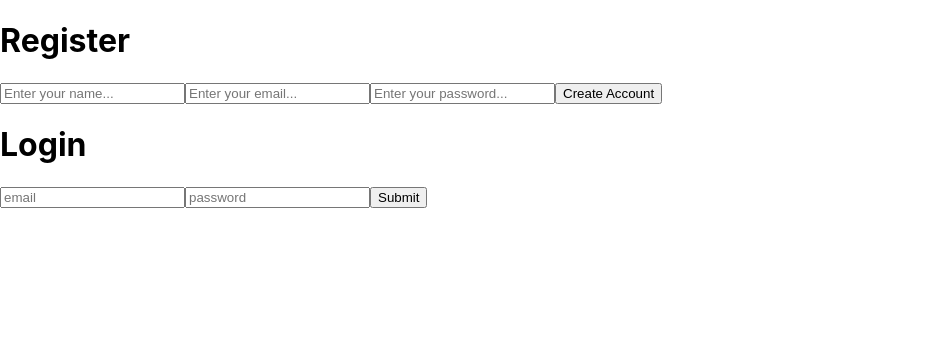
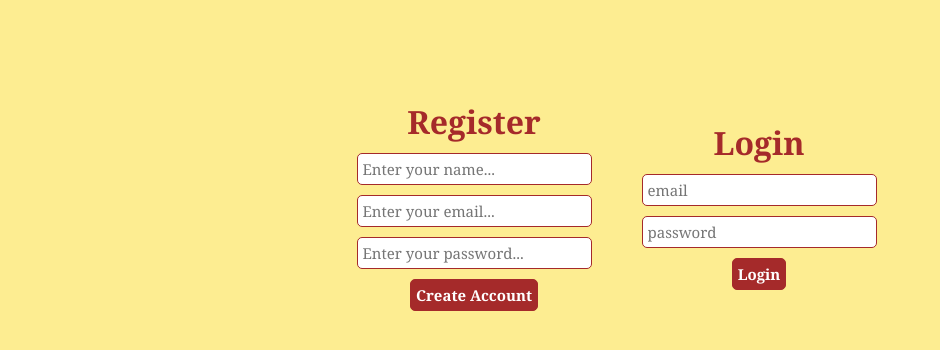
Before and after one commit to Zakaria-Takkoush/Address-Book-react-nodejs, a React (Create React App) app in the folder frontend-react/: page / in a window 1280 px wide. Shown: the top 350 px of the page, without its empty margins (0-940 px from the left). Built offline with nearby package versions, Linux system fonts and the light colour scheme.

Commit message:
Frontend - Styled Login Page

```diff
--- a/frontend-react/src/components/Contacts/AddContact.jsx
+++ b/frontend-react/src/components/Contacts/AddContact.jsx
@@ -60,6 +60,7 @@ const AddContact = ({setContacts, contacts}) => {
 
   return (
     <div>
+      <h3>Add a new contact</h3>
       <form onSubmit={handleSubmit}>
 
         <label>Name</label>
--- a/frontend-react/src/components/Contacts/Filter.jsx
+++ b/frontend-react/src/components/Contacts/Filter.jsx
@@ -40,9 +40,9 @@ const Filter = ({setFilteredContacts, contacts}) => {
 
   return (
 
-    <div>
+    <div className='filter'>
       <h3>Filter By Name</h3>
-      <form onSubmit={filterByName}>
+      <form className='filter-form' onSubmit={filterByName}>
         <label>FIlter By Name</label>
         <select onChange={(e) => {
               setOption(e.target.value);
--- a/frontend-react/src/components/Contacts/FilterbyPhone.jsx
+++ b/frontend-react/src/components/Contacts/FilterbyPhone.jsx
@@ -40,10 +40,10 @@ const FilterbyPhone = ({setContacts, contacts}) => {
 
   return (
 
-    <div>
+    <div className='filter'>
       <h3>Filter By Phone Number</h3>
-      <form onSubmit={filterByPhone}>
-        <label>FIlter By Name</label>
+      <form className='filter-form' onSubmit={filterByPhone}>
+        <label>Filter By Phone Number</label>
         <select onChange={(e) => {
               setOption(e.target.value);
               console.log(option);
--- a/frontend-react/src/components/Login/LoginForm.jsx
+++ b/frontend-react/src/components/Login/LoginForm.jsx
@@ -45,7 +45,7 @@ const LoginForm = () => {
     };
 
   return (
-    <div>
+    <div className='login-form'>
       <form className="login" onSubmit={handleSubmit}>
       <h1>Login</h1>
       <input type="email" placeholder='email' value={email} required onChange={(e) => {
@@ -54,7 +54,7 @@ const LoginForm = () => {
       <input type="password" placeholder='password' value={password} required onChange={(e) => {
             setPassword(e.target.value);
       }}/>
-      <input type="submit" className='btn' />
+      <input type="submit" value={"Login"} className='btn' />
     </form>
     </div>
   )
--- a/frontend-react/src/components/Login/RegisterForm.jsx
+++ b/frontend-react/src/components/Login/RegisterForm.jsx
@@ -51,8 +51,8 @@ const RegisterForm = () => {
     };
 
   return (
-    <div>
-      <form className="login" onSubmit={handleSubmit}>
+    <div className='register-form'>
+      <form className="register" onSubmit={handleSubmit}>
       <h1>Register</h1>
       <input type="text" placeholder='Enter your name...' value={name} required onChange={(e) => {
             setName(e.target.value);
--- a/frontend-react/src/index.css
+++ b/frontend-react/src/index.css
@@ -1,16 +1,83 @@
-body {
+* {
   margin: 0;
-  font-family: -apple-system, BlinkMacSystemFont, 'Segoe UI', 'Roboto', 'Oxygen',
-    'Ubuntu', 'Cantarell', 'Fira Sans', 'Droid Sans', 'Helvetica Neue',
-    sans-serif;
-  -webkit-font-smoothing: antialiased;
-  -moz-osx-font-smoothing: grayscale;
+  padding: 0;
+  box-sizing: border-box;
+  font-family: Cambria, Cochin, Georgia, Times, 'Times New Roman', serif
 }
 
-code {
-  font-family: source-code-pro, Menlo, Monaco, Consolas, 'Courier New',
-    monospace;
+body {
+  background-color: rgb(253, 237, 145);
 }
+
+/* login page */
+
+.login-container {
+  display: flex;
+  margin: auto;
+  justify-content: center;
+  gap: 50px;
+  align-items: center;
+  margin-top: 100px;
+}
+
+.login, .register {
+  display: flex;
+  flex-direction: column;
+  gap: 10px;
+  width: 80%;
+  justify-content: center;
+  align-items: center;
+  color: brown;
+}
+
+ .register > input {
+  font-size: 15px;
+  border-radius: 5px;
+  padding: 5px;
+  border: solid 1px brown;
+}
+
+.login > input {
+  font-size: 15px;
+  border-radius: 5px;
+  padding: 5px;
+  border: solid 1px brown;
+}
+
+.btn {
+  background-color: brown;
+  padding: 5px;
+  color: white;
+  font-weight: bold;
+}
+
+.btn:hover {
+  background-color: rgb(0, 0, 0);
+  cursor: pointer;
+border: solid 1px black;
+}
+
+/* Contacts Page */
+
+/* Filter */
+
+.filter {
+  display: flex;
+  flex-direction: column;
+  width: 100%;
+  gap: 15px;
+  justify-content: center;
+  align-items: center;
+}
+
+.filter-form {
+  display: flex;
+  gap: 10px ;
+  justify-content: flex-start;
+  width: 50%;
+}
+
+/* Edit contact form */
 
 .edit-contact {
   display: none;
@@ -23,4 +90,7 @@ code {
 .contact {
   display: flex;
   gap: 10px;
+  border: 2px solid brown;
+  padding: 10px;
+  border-radius: 5px;
 }
--- a/frontend-react/src/pages/Login.jsx
+++ b/frontend-react/src/pages/Login.jsx
@@ -4,7 +4,7 @@ import LoginForm from '../components/Login/LoginForm'
 
 const Login = () => {
   return (
-    <div>
+    <div className='login-container'>
     <RegisterForm />
     <LoginForm />
     </div>
```
